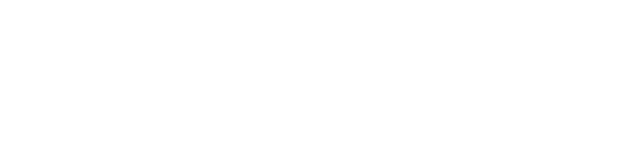
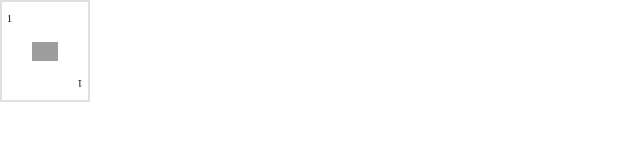
Before and after one commit to hatchsea/hatchsea.github.io-cardgame, a plain HTML site: page index.html in a window 1280 px wide. Shown: the whole page, without its empty margins (0-640 px from the left). Drawn offline with Linux system fonts and the light colour scheme; grey boxes are pictures that could not be loaded.

Commit message:
firstcard-style

```diff
--- a/index.html
+++ b/index.html
@@ -5,8 +5,15 @@
   <meta http-equiv="X-UA-Compatible" content="IE=edge">
   <meta name="viewport" content="width=device-width, initial-scale=1.0">
   <title>Document</title>
+  <link rel="stylesheet" href="style.css">
 </head>
 <body>
-
+  <div id="cards">
+    <div class="card">
+      <p>1</p>
+      <img src="https://assets-lighthouse.alphacamp.co/uploads/image/file/17989/__.png" alt="">
+      <p>1</p>
+    </div>
+  </div>
 </body>
 </html>
--- a/style.css
+++ b/style.css
@@ -0,0 +1,35 @@
+*{
+  margin: 0;
+  padding: 0;
+  box-sizing: border-box;
+}
+
+
+#cards{
+display: flex;
+
+}
+
+.card{
+  flex: 7% 0 1;
+  height: 8vw;
+  border: 2px solid #e0e0e0;
+  display: flex;
+  flex-direction: column;
+  justify-content: space-around;
+
+}
+
+.card img {
+  max-width: 30%;
+  align-self: center;
+}
+
+.card p{
+  font-size: 10px;
+  margin: 5px;
+}
+
+.card p:last-child{
+  transform: rotate(180deg);
+}
```
